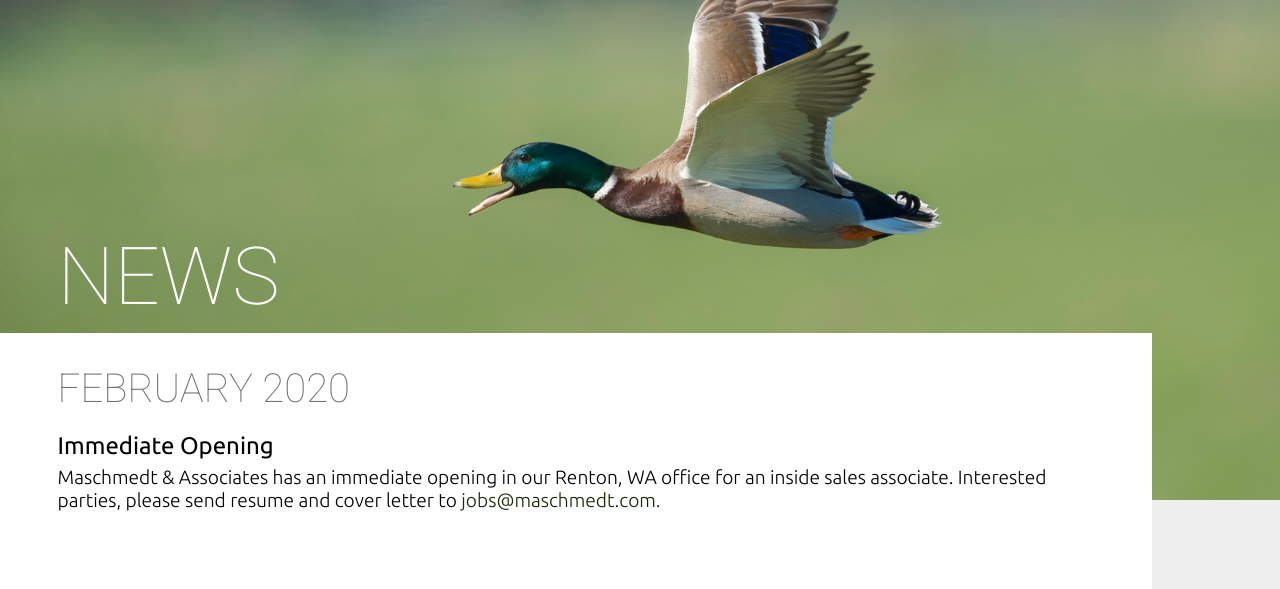
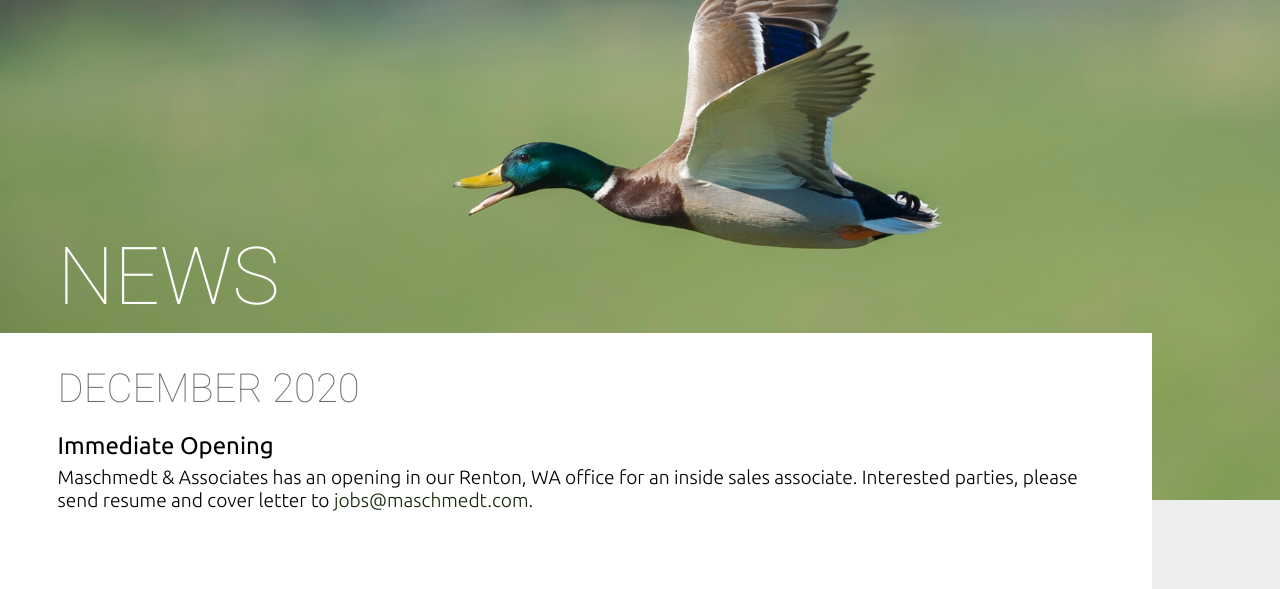
Before and after one commit to dmaschmedt/www, a plain HTML site: page html/news.html in a window 1280 px wide. Shown: the part 211-800 px from the top of the page. Drawn offline with nearby package versions, Linux system fonts and the light colour scheme; a web font is replaced by a local one.

Commit message:
Dummy change to test github 2FA

```diff
--- a/html/news.html
+++ b/html/news.html
@@ -83,9 +83,9 @@
 <div class="flex-wrapper">
 
 <article>
-        <h2>FEBRUARY 2020</h2>
+        <h2>DECEMBER 2020</h2>
         <h4>Immediate Opening</h4>
-        <p>Maschmedt & Associates has an immediate opening in our Renton, WA office for an inside sales associate. Interested parties, please send resume and cover letter to <a href="mailto:info@maschmedt.com">jobs@maschmedt.com. </a></p>
+        <p>Maschmedt & Associates has an opening in our Renton, WA office for an inside sales associate. Interested parties, please send resume and cover letter to <a href="mailto:info@maschmedt.com">jobs@maschmedt.com. </a></p>
 
         <h4></h4>
         <p></p>
```
